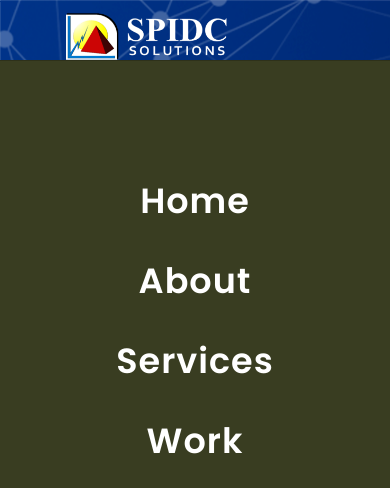
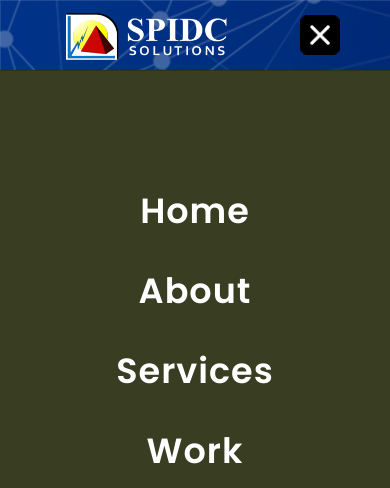
Before and after one commit to Uskun25/SPIDC, a plain HTML site: page index.html in a window 390 px wide. Both pictures are taken after a click on the element 320 px from the left and 35 px from the top of the page. Shown: the top 488 px of the page. Drawn offline with nearby package versions, Linux system fonts and the light colour scheme.

Commit message:
Add files via upload

```diff
--- a/index.html
+++ b/index.html
@@ -27,7 +27,9 @@
         <a href="index.html" class="logo">
             <img src="images/logo/logo.png" alt="Logo" class="logo-img">
         </a>
-        <div class="toggle" onclick="toggleMenu();"></div>
+        <div class="toggle" onclick="toggleMenu();">
+            <!-- <a href=""><i class='bx bx-menu'></i></a> -->
+        </div>
         <!-- Menu -->
         <ul class="menu">
             <li><a href="#home" onclick="toggleMenu();">Home</a></li>
--- a/style.css
+++ b/style.css
@@ -476,7 +476,7 @@ ul li a:hover {
 
     .menu {
         position: fixed;
-        top: 60px;
+        top: 70px;
         right: 100%;
         display: block;
         padding: 100px 50px;
@@ -502,20 +502,21 @@ ul li a:hover {
     .toggle {
         width: 40px;
         height: 40px;
-        background: url(images/menu.png);
+        background: url(images/menu-2.png);
         background-position: center;
         background-repeat: no-repeat;
-        background-size: 30px;
+        background-size: 50px;
         cursor: pointer;
     }
+
 
     .toggle.active {
         width: 40px;
         height: 40px;
-        background: url(images/close.png);
+        background: url(images/close-2.png);
         background-position: center;
         background-repeat: no-repeat;
-        background-size: 25px;
+        background-size: 50px;
         cursor: pointer;
     }
 
```
